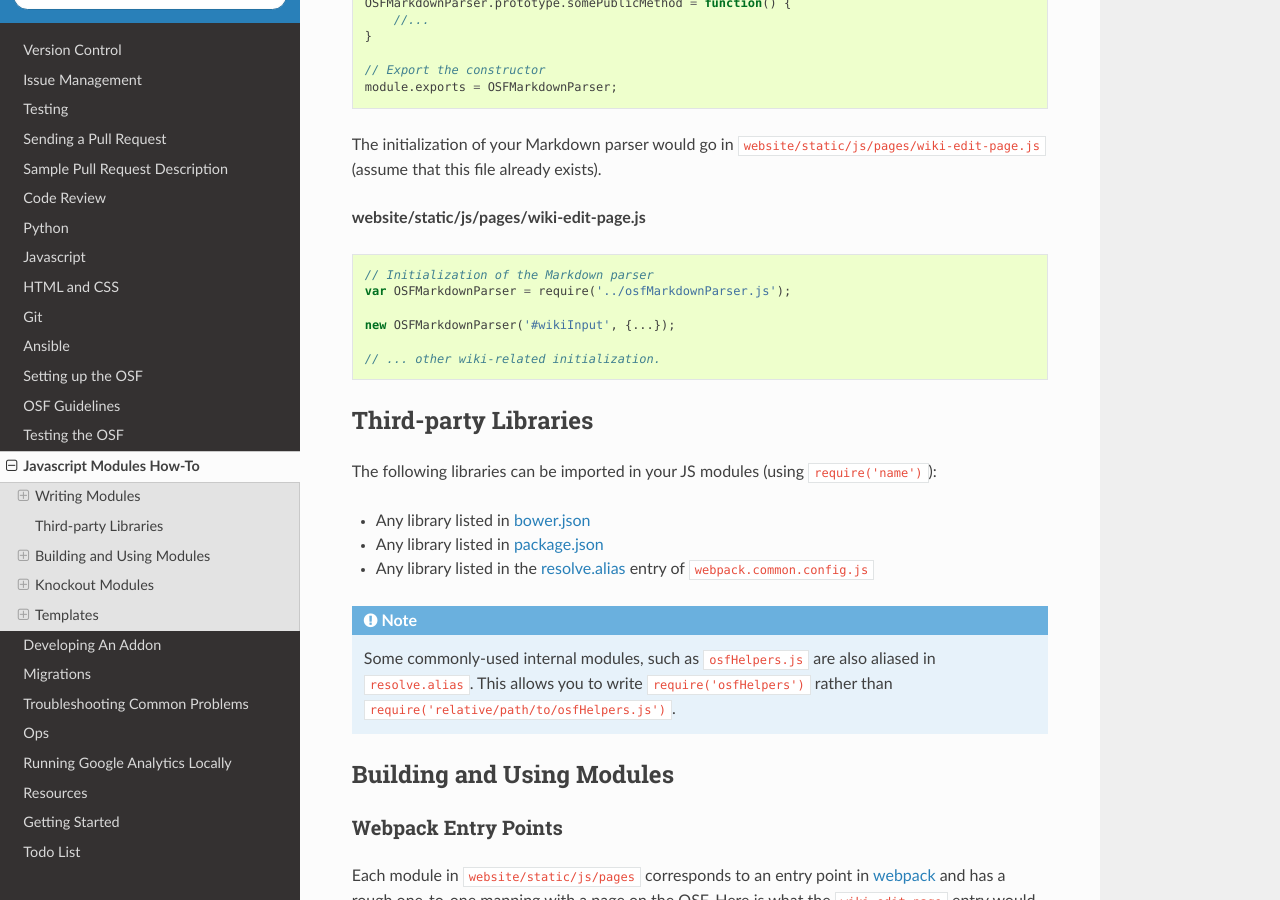
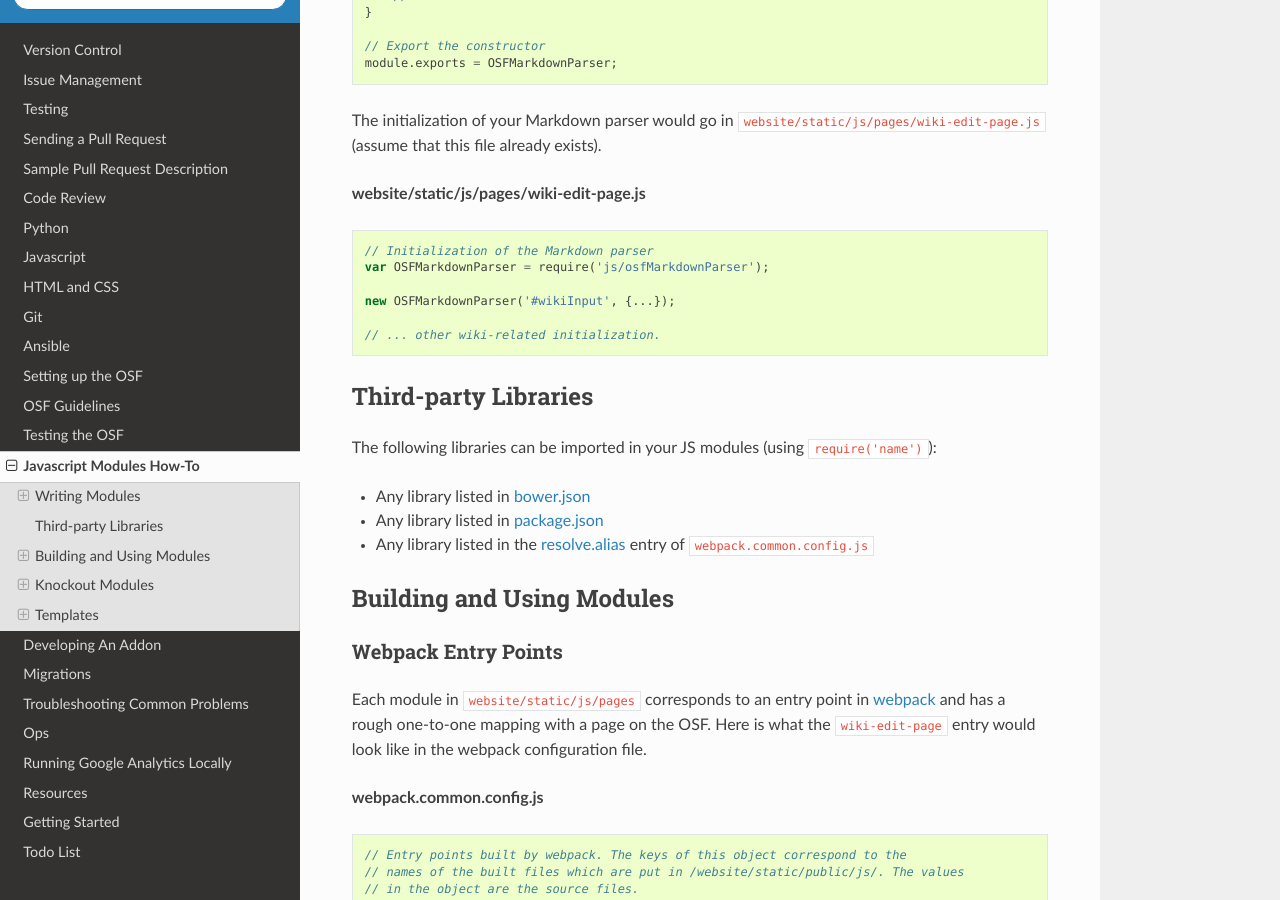
Before and after one commit to CenterForOpenScience/COSDev, a Sphinx documentation site: the page built from docs/osf/js_modules.rst, in a window 1280 px wide and 900 px high, scrolled down 1462 px. Built offline with Sphinx 7.4.7 and the Read the Docs theme 2.0.0, drawn with Linux system fonts in a browser that asks for light colours; some of the changed text lies outside the part shown.

Commit message:
Remove usage of internal aliases; omit extension
See CenterForOpenScience/osf.io#2143

```diff
--- a/docs/osf/js_modules.rst
+++ b/docs/osf/js_modules.rst
@@ -82,7 +82,7 @@ The initialization of your Markdown parser would go in ``website/static/js/pages
 .. code-block:: javascript
 
     // Initialization of the Markdown parser
-    var OSFMarkdownParser = require('../osfMarkdownParser.js');
+    var OSFMarkdownParser = require('js/osfMarkdownParser');
 
     new OSFMarkdownParser('#wikiInput', {...});
 
@@ -96,11 +96,6 @@ The following libraries can be imported in your JS modules (using ``require('nam
 - Any library listed in `bower.json <https://github.com/CenterForOpenScience/osf.io/blob/develop/bower.json>`_
 - Any library listed in `package.json <https://github.com/CenterForOpenScience/osf.io/blob/develop/package.json>`_
 - Any library listed in the `resolve.alias <https://github.com/CenterForOpenScience/osf.io/blob/d504cefa315d00f4dce3c6ca4310ad3d4e126987/webpack.common.config.js#L77-103>`_ entry of ``webpack.common.config.js``
-
-
-.. note::
-
-    Some commonly-used internal modules, such as ``osfHelpers.js`` are also aliased in ``resolve.alias``. This allows you to write ``require('osfHelpers')`` rather than ``require('relative/path/to/osfHelpers.js')``.
 
 
 Building and Using Modules
@@ -244,7 +240,7 @@ Knockout modules aren't much different from regular modules.
 
     'use strict';
 
-    var LogFeed = require('../logFeed.js');
+    var LogFeed = require('js/logFeed');
 
     // Initialize the LogFeed
     new LogFeed('#logScope', {data: ...});
```
Also changed, not shown: other parts of docs/osf/js_modules.rst (+5 -4 lines).
